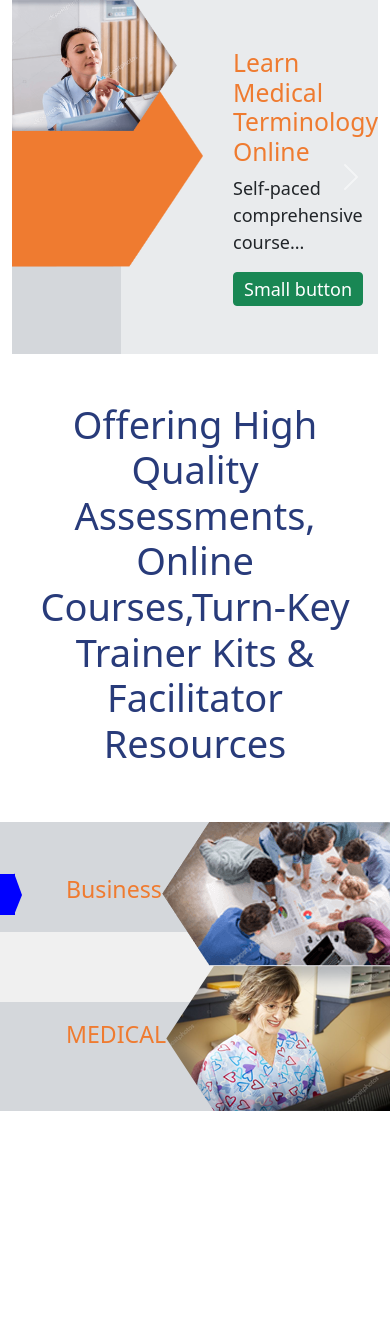
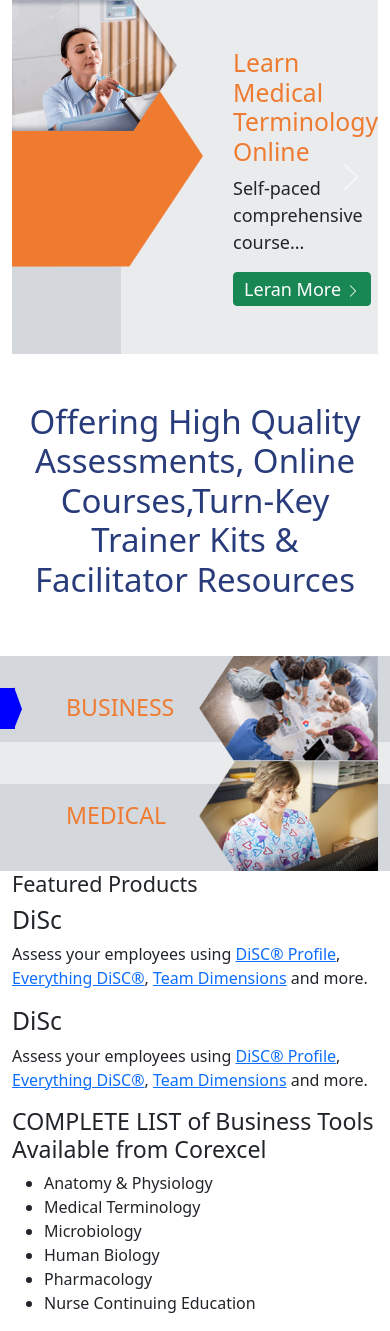
Before and after one commit to Developer-chandan/corexcel, a plain HTML site: page index.html in a window 390 px wide. Before the commit the page ends 1111 px from the top, so only its background shows below. Drawn offline with Linux system fonts and the light colour scheme.

Commit message:
product push

```diff
--- a/css/style.css
+++ b/css/style.css
@@ -63,10 +63,9 @@
 .offering_wrap h3 {
     text-align: center;
     padding: 3rem .6rem;
-    font-size: 38px;
+    font-size: 33px;
     color: #283b7a;
     font-weight: 400;
-
 }
 section#businss_services {background: #d4d7db;}
 
@@ -91,8 +90,8 @@ section#businss_services {background: #d4d7db;}
     position: absolute;
     content: "";
     width: 100%;
-    height: 70px;
-    background: #f0f0f0;
+    height: 42px;
+    background: #e9ebed;
     top: 50%;
     z-index: 0;
     transform: translateY(-50%);
@@ -120,6 +119,143 @@ section#businss_services {background: #d4d7db;}
 .Medical h3 ,
 .business_box h3 {
     padding-left: 66px;
+    margin-bottom: 0;
+    text-transform: uppercase;
+}
+
+.Medical img ,
+.business_box img {
+   max-width: 250px;
+}
+
+.landing-page{
+    font-family: Arial, Helvetica, sans-serif;
+}
+
+
+.carousel-item.active {
+    display: flex;
+}
+
+.carousel-content {width: 100%;align-self: center;justify-content: center;margin: 0 auto;background: #e9ebed;padding: 3rem 0;}
+
+.carousel-item {
+    background: #d4d7db;
+}
+
+.carousel-item {
+    position: relative;
+}
+
+
+.carousel-content{
+    position: relative;
+    margin-left: -56px;
+    padding-left: 7rem;
+}
+.carousel-image {
+    z-index: 10;
+}
+
+.carousel-image {
+    position: relative;
+    display: block;
+}
+
+.carousel-image::before {
+    position: absolute;
+    content: "";
+    background: url(../images/rectangle-shape.png);
+    height: 370px;
+    width: 270px;
+    top: 45px;
+    right: -30px;
+    background-size: 266px;
+    background-repeat: no-repeat;
+    z-index: -1;
+}
+
+.carousel-content h2 {
+    color: #ef7b30;
+}
+
+.carousel-content p {
+    font-size: 18px;
+}
+
+.carousel-content .btn {
+    font-size: 18px;
+    line-height: 24px;
+    padding-left: 10px;
+    padding-right: 10px;
+}
+
+.offering_wrap h3 {
+    text-align: center;
+    padding: 3rem .6rem;
+    font-size: 33px;
+    color: #283b7a;
+    font-weight: 400;
+}
+section#businss_services {background: #d4d7db;}
+
+.business_box {
+    display: flex;
+    align-items: center;
+    justify-content: space-between;
+    z-index: 9999;
+}
+
+.Medical {
+    display: flex;
+    align-items: center;
+    justify-content: space-between;
+}
+
+.bueinss_wrap {
+    position: relative;
+}
+
+.bueinss_wrap::before {
+    position: absolute;
+    content: "";
+    width: 100%;
+    height: 42px;
+    background: #e9ebed;
+    top: 50%;
+    z-index: 0;
+    transform: translateY(-50%);
+}
+
+.bueinss_wrap .container-fluid {
+    z-index: 9999999;
+}
+
+
+.Medical h3 ,
+.business_box h3 ,
+.business_box img ,
+.Medical img {
+    z-index: 999;
+    font-weight: 400;
+    color: #ef7b30;
+}
+
+.business_box,
+.Medical{
+    position: relative;
+}
+
+.Medical h3 ,
+.business_box h3 {
+    padding-left: 66px;
+    margin-bottom: 0;
+    text-transform: uppercase;
+}
+
+.Medical img ,
+.business_box img {
+   max-width: 179px;
 }
 
 .shape {
@@ -161,3 +297,43 @@ section#businss_services {background: #d4d7db;}
 .Medical .shape {
     left: -25px;
 }
+
+.shape {
+ display: block;
+ position: relative;
+ background: blue;
+ width: 15px;
+ height: 41px;
+ position: absolute;
+ left: 0;
+ }
+  .shape::after {
+    content: "";
+    position: absolute;
+    left: 0;
+    bottom: 0;
+    width: 0;
+    height: 0;
+    border-left: 9px solid blue;
+    border-top: 9px solid transparent;
+    border-bottom: 10px solid transparent;
+  }
+  .shape::before {
+    content: "";
+    position: absolute;
+    right: -7px;
+    bottom: 0;
+    width: 0;
+    height: 0;
+    border-left: 8px solid blue;
+    border-top: 22px solid transparent;
+    border-bottom: 20px solid transparent;
+  }
+  .bueinss_wrap .container-fluid {
+    padding-left: 0;
+    padding-right: 12px;
+}
+
+.Medical .shape {
+    left: -25px;
+}
--- a/index.html
+++ b/index.html
@@ -25,7 +25,9 @@
                                 <div class="carousel-content">
                                     <h2>Learn Medical Terminology Online</h2>
                                     <p>Self-paced comprehensive course...  </p>
-                                    <button type="button" class="btn btn-success btn-sm">Small button</button>
+                                    <button type="button" class="btn btn-success btn-sm text-capitalize"> leran more <svg xmlns="http://www.w3.org/2000/svg" width="14" height="14" fill="currentColor" class="bi bi-chevron-right" viewBox="0 0 16 16">
+                                      <path fill-rule="evenodd" d="M4.646 1.646a.5.5 0 0 1 .708 0l6 6a.5.5 0 0 1 0 .708l-6 6a.5.5 0 0 1-.708-.708L10.293 8 4.646 2.354a.5.5 0 0 1 0-.708"/>
+                                    </svg></button>
 
                                 </div>
                               </div>
@@ -95,6 +97,40 @@
           </div>
 
         </section>
+        <section id="featured_product">
+          <div class="container">
+            <div class="row">
+              <div class="col-md-6">
+                <div class="featured_prodect">
+                  <h4>Featured Products</h4>
+                  <div class="featured_card_wrap">
+                    <div class="product_details_box">
+                      <h2>DiSc</h2>
+                      <p>Assess your employees using <a href="">DiSC® Profile</a>, <a href="">Everything DiSC®</a>, <a href="">Team Dimensions</a> and more.</p>
+                    </div>
+                    <div class="product_details_box right">
+                      <h2>DiSc</h2>
+                      <p>Assess your employees using <a href="">DiSC® Profile</a>, <a href="">Everything DiSC®</a>, <a href="">Team Dimensions</a> and more.</p>
+                    </div>
+                  </div>
+                  <div class="course_details">
+                    <h3><span>COMPLETE LIST</span> of Business Tools Available from Corexcel</h3>
+
+                    <ul>
+                      <li>Anatomy & Physiology</li>
+                      <li>Medical Terminology</li>
+                      <li>Microbiology</li>
+                      <li>Human Biology</li>
+                      <li>Pharmacology</li>
+                      <li>Nurse Continuing Education</li>
+                     </ul>
+
+                  </div>
+                </div>
+              </div>
+            </div>
+          </div>
+        </section>
     </main>
 
 
```
